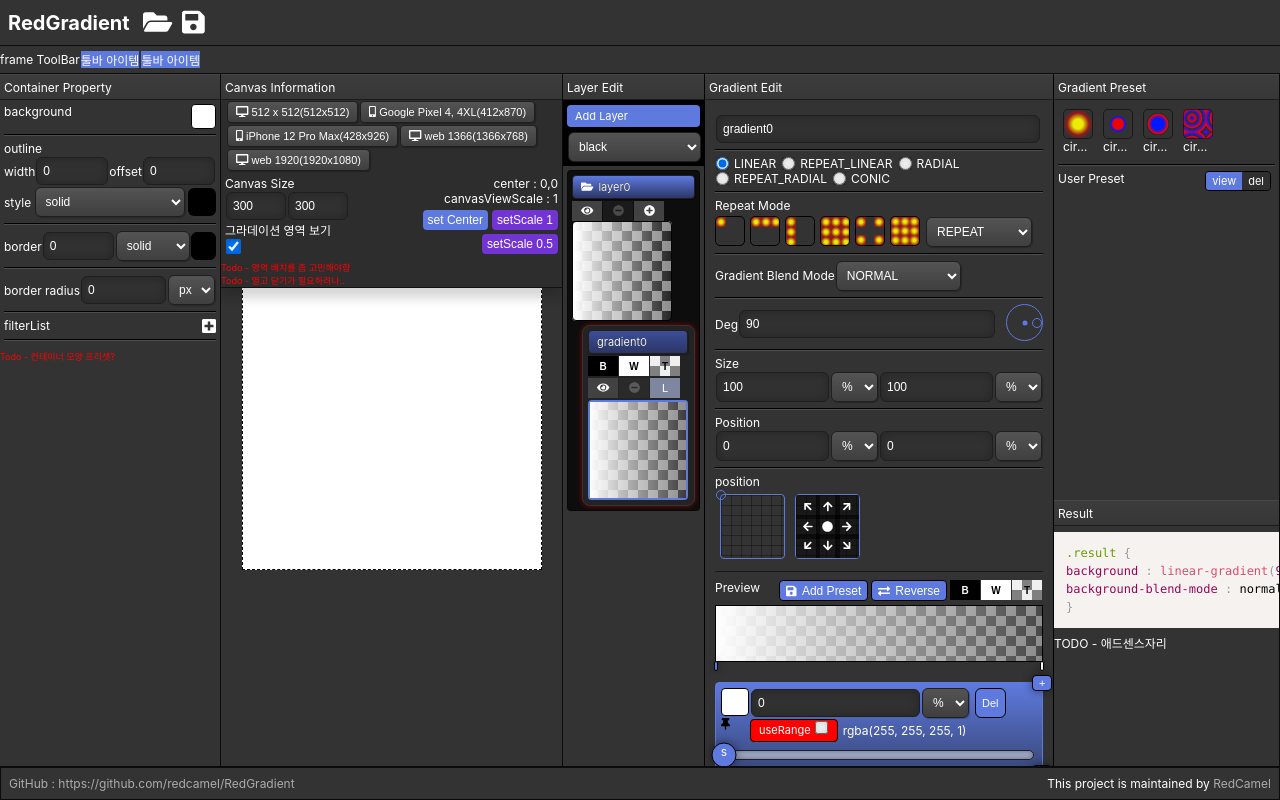
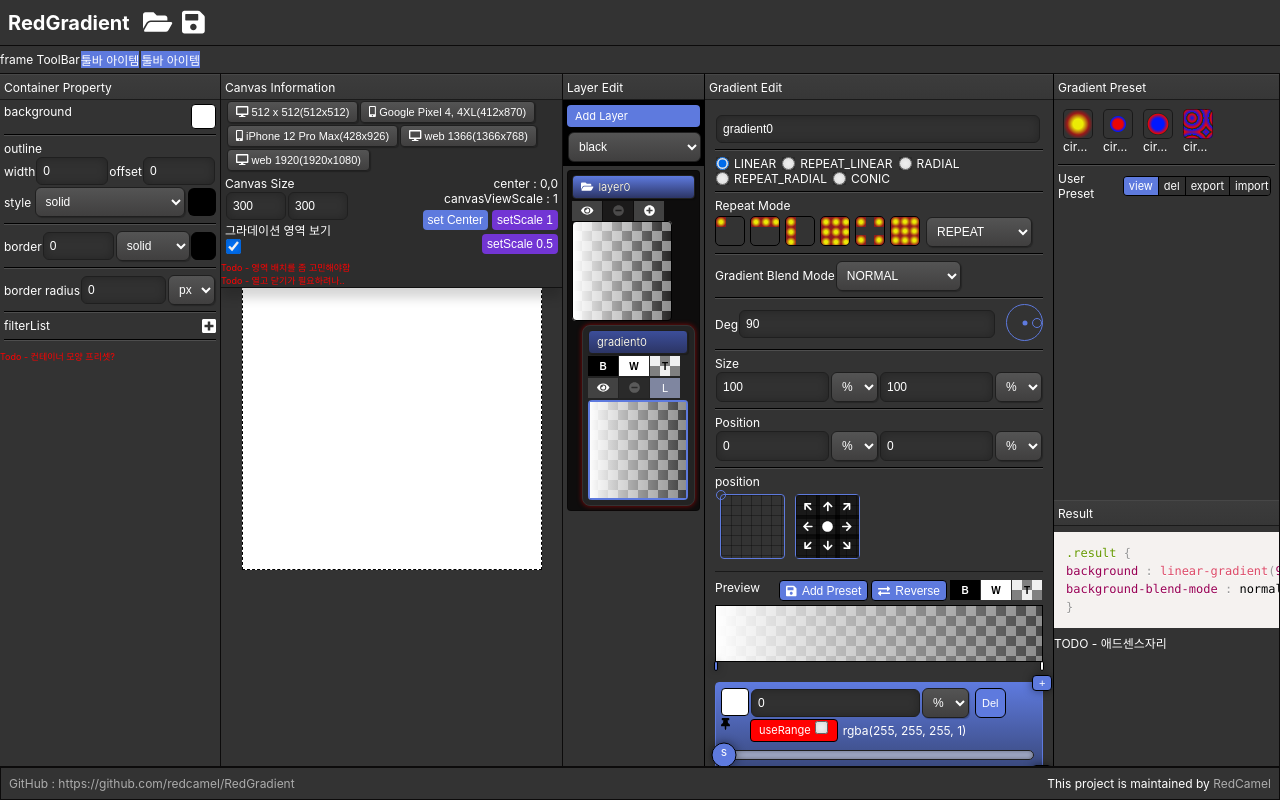
Before and after one commit to redcamel/RedGradient, a React (Create React App) app: page / in a window 1280 px wide. Both pictures are taken after a click on the button "새 프로젝트". Built offline with nearby package versions, Linux system fonts and the light colour scheme.

Commit message:
- 프리셋 임포트 익스포트 추가

```diff
--- a/src/editor/property/preset/RedPreset.jsx
+++ b/src/editor/property/preset/RedPreset.jsx
@@ -5,7 +5,6 @@
  *  * https://github.com/redcamel/RedGradient
  *
  */
-
 import React from "react";
 import PresetCircle from "./PresetCircle.js";
 import PresetCircle2 from "./PresetCircle2.js";
@@ -78,7 +77,7 @@ class RedPreset extends React.Component {
     return <div>
       <div style={style.container}>{this.renderList(presetList)}</div>
       <div style={style.divide}/>
-      <div style={{display: 'flex', justifyContent: 'space-between'}}>
+      <div style={{display: 'flex', justifyContent: 'space-between',alignItems: 'center'}}>
         User Preset
         <div style={{
           display: 'flex',
@@ -94,7 +93,15 @@ class RedPreset extends React.Component {
           </div>
           <div
             onClick={e => this.setState({mode: 1})}
-            style={{...style.mode, background: this.state.mode === 1 ? '#5e7ade' : '#2f2f2f'}}>del
+            style={{...style.mode, borderLeft: '1px solid #000', background: this.state.mode === 1 ? '#5e7ade' : '#2f2f2f'}}>del
+          </div>
+          <div
+            onClick={e => RedPreset.exportPreset()}
+            style={{...style.mode, borderLeft: '1px solid #000', background: '#2f2f2f'}}>export
+          </div>
+          <div
+            onClick={e => RedPreset.importPreset(this.props.rootComponent)}
+            style={{...style.mode, borderLeft: '1px solid #000', background: '#2f2f2f'}}>import
           </div>
         </div>
       </div>
@@ -117,13 +124,35 @@ RedPreset.delUserPreset = (context, index) => {
   localStorage.setItem('userPresetList', JSON.stringify(t0))
   context.setState({})
 }
+RedPreset.exportPreset = ()=>{
+  const a = document.createElement('a');
+  const file = new Blob([JSON.stringify(RedPreset.getUserPreset())], {type: 'application/json'});
+  a.href = URL.createObjectURL(file);
+  a.download = `RedGradientPreset.json`;
+  a.click();
+  URL.revokeObjectURL(a.href);
+}
+RedPreset.importPreset = (context)=>{
+  const a = document.createElement('input');
+  a.setAttribute('accept', '.json');
+  a.setAttribute('type', 'file');
+  a.click();
+  a.onchange = e => {
+    let fileReader = new FileReader();
+    fileReader.onload = evt => {
+      localStorage.setItem('userPresetList', evt.target.result)
+      context.setState({})
+    }
+    fileReader.readAsText(e.target.files[0]);
+  };
+}
 const style = {
   container: {
     display: 'flex',
     flexWrap: 'wrap'
   },
   mode: {
-    padding: '2px 6px',
+    padding: '2px 5px',
     cursor: 'pointer',
   },
   name: {
```
Also changed, not shown: 6 other files (tests, documents, lock files or other folders).
